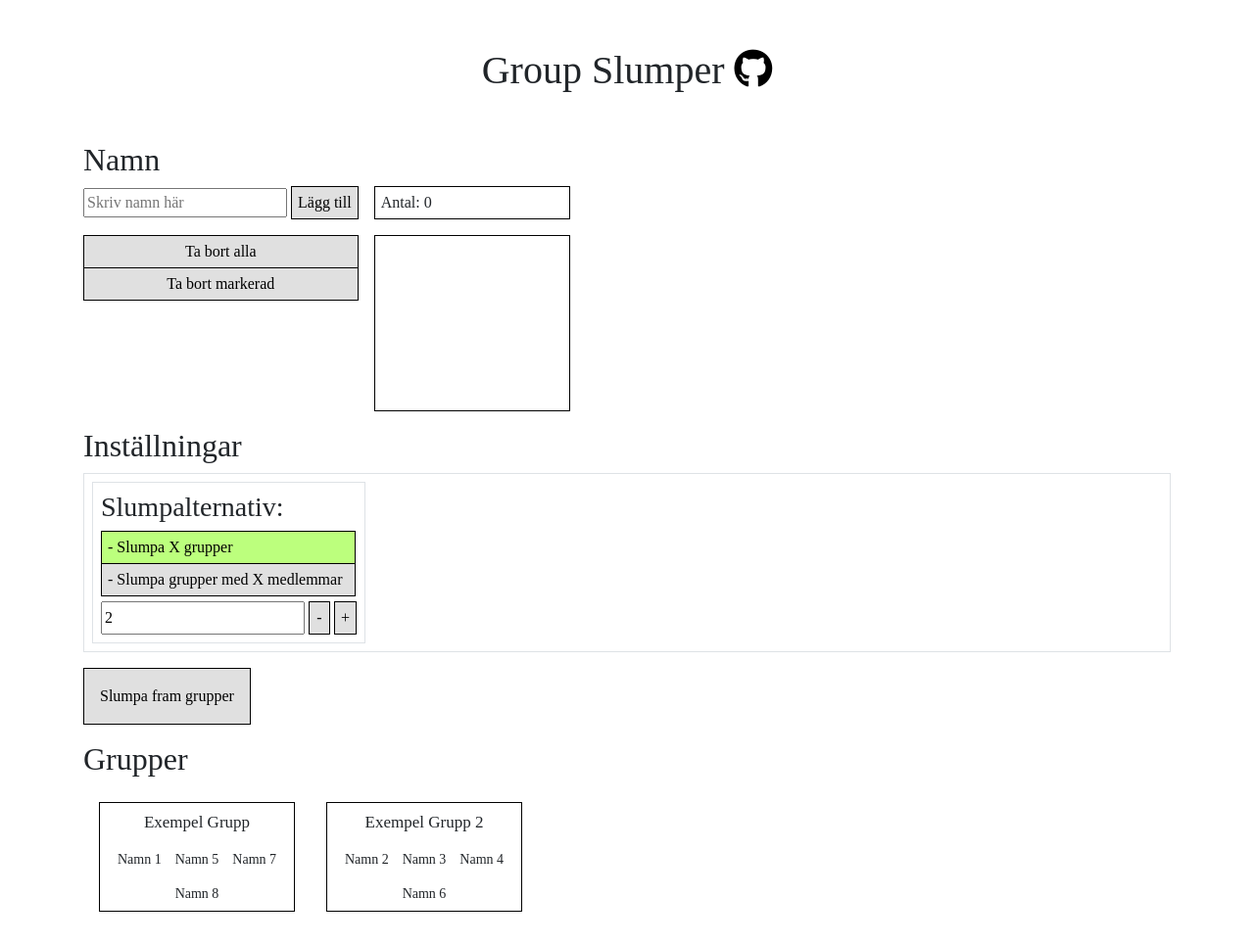
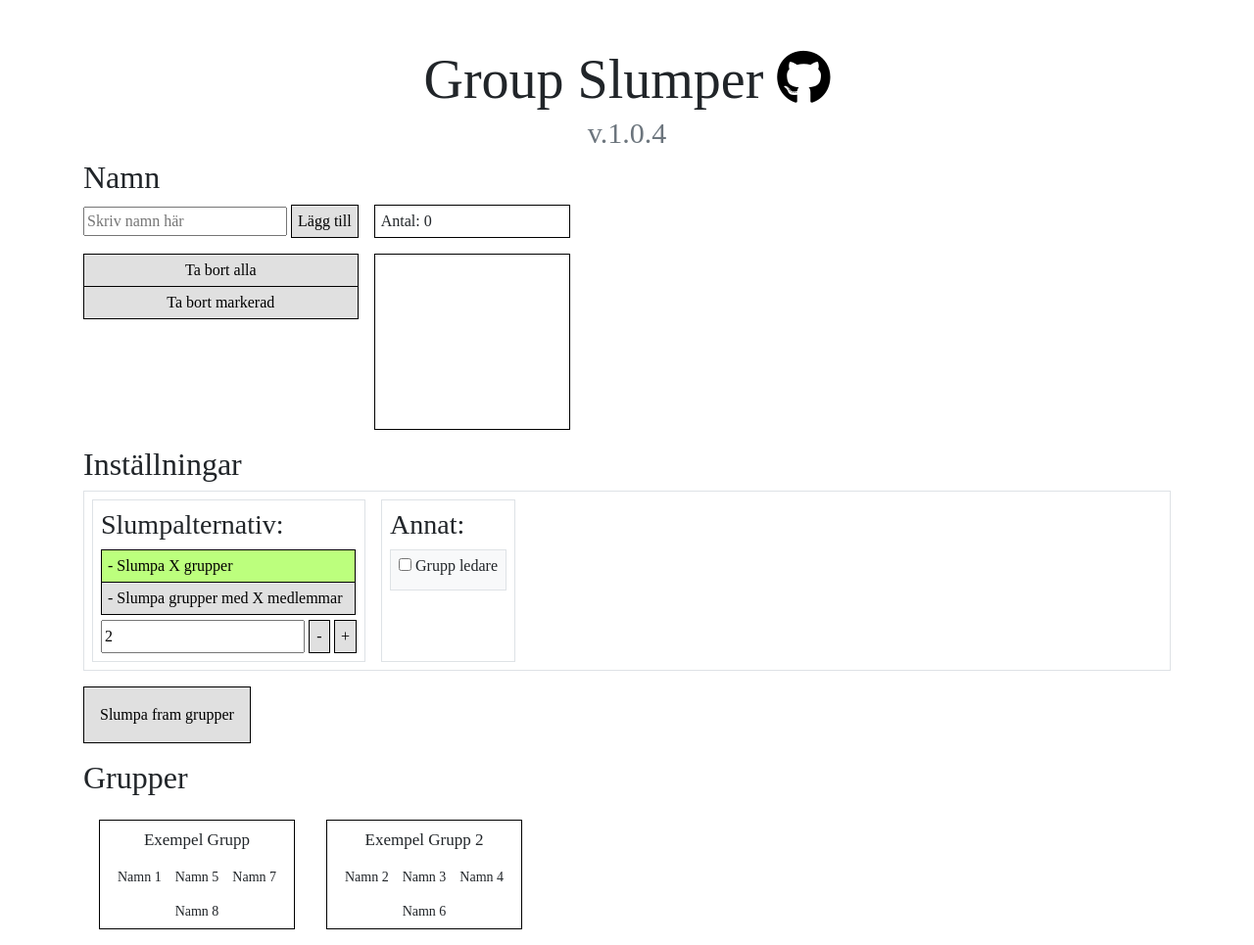
Before and after one commit to felixxlll/Slumpgenerator, a Jekyll site: the page built from site/index.html, in a window 1280 px wide. Shown: the whole page at 98% size. Built offline with Jekyll 4.4.1, drawn with Linux system fonts in a browser that asks for light colours; nearby versions of some CDN libraries; some web fonts are replaced.

Commit message:
Started working on Group leader option

```diff
--- a/site/_includes/groupGen1.html
+++ b/site/_includes/groupGen1.html
@@ -13,13 +13,13 @@
                 </div>
             </form>
         </div>
-        <!-- <div class="p-2 m-2 border">
+        <div class="p-2 m-2 border">
             <h3>Annat:</h3>
             <form id="group-leader-form" class="border bg-light px-2 py-1" data-toggle="tooltip" data-placement="auto" title="En slumpvald person i varje grupp blir markerad som ledare">
                 <input type="checkbox" id="group-leader-checkbox">
                 <label for="group-leader-form">Grupp ledare</label>
             </form>
-        </div> -->
+        </div>
     </div>
 
     <button id="group-slump" class="button my-3 p-3">Slumpa fram grupper</button>
--- a/site/_layouts/default.html
+++ b/site/_layouts/default.html
@@ -17,12 +17,13 @@
 </head>
 <body>
     <div>
-        <h1 class="text-center m-5">
+        <h1 class="text-center m-5 display-4">
             Group Slumper
             <a class="text-center" href="https://github.com/felixxlll/Slumpgenerator">
                 <i class="fab fa-github"></i>
             </a>
         </h1>
+        <h2 id="version" class="text-center text-secondary">v.1.0.4</h2>
     </div>
 
     {% include nameGen.html %}
--- a/site/scripts/main.js
+++ b/site/scripts/main.js
@@ -181,6 +181,24 @@
     generateList()
 }
 
+// This function is used for randomizing a group leader
+function selectGroupLeader() {
+    let groupList = $('#groups').children()
+
+    $(groupList).each(function(index, element) {
+        actualGroup = $(this).find('.group-names')
+        names = actualGroup.children
+        // names = Array.from(actualGroup.children).map
+        console.log(names.length)
+
+        test = $('.group2').children
+
+
+    })
+    alert("hej") // DEBUG
+}
+
+// This is called upon when slump button is clicked
 $('#group-slump').click(function(){
     if ($('#xGroups').hasClass('selected-group')) {
         slumpXGroups()
@@ -188,4 +206,8 @@
     else if ($('#xNames').hasClass('selected-group')) {
         slumpXMembersPerGroup()
     }
+
+    if ($('#group-leader-checkbox').is(':checked')) { // Generates group leaders if group leader checkbox is checked
+        selectGroupLeader()
+    }
 })
--- a/site/styles/style.scss
+++ b/site/styles/style.scss
@@ -13,8 +13,9 @@
     }
 }
 
-h2 {
-
+#version {
+    margin-top: -45px;
+    font-size: 30px;
 }
 
 .button, .group-selector {
@@ -122,6 +123,9 @@
                 font-size: 14px;
                 margin: 7px;
             }
+            .groupLeader {
+                background-color: $selectedBackground;
+            }
         }
     }
 }
```
